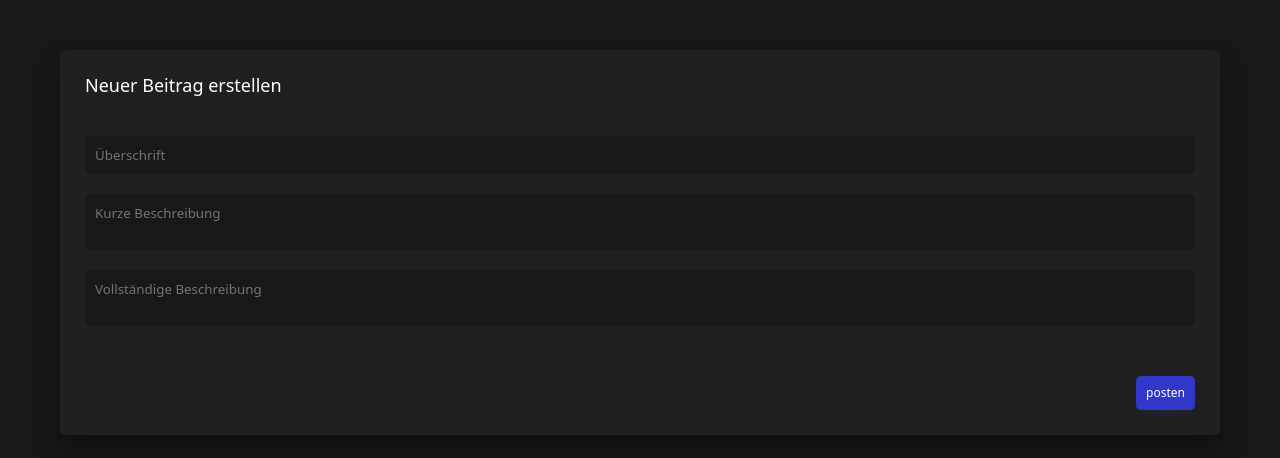
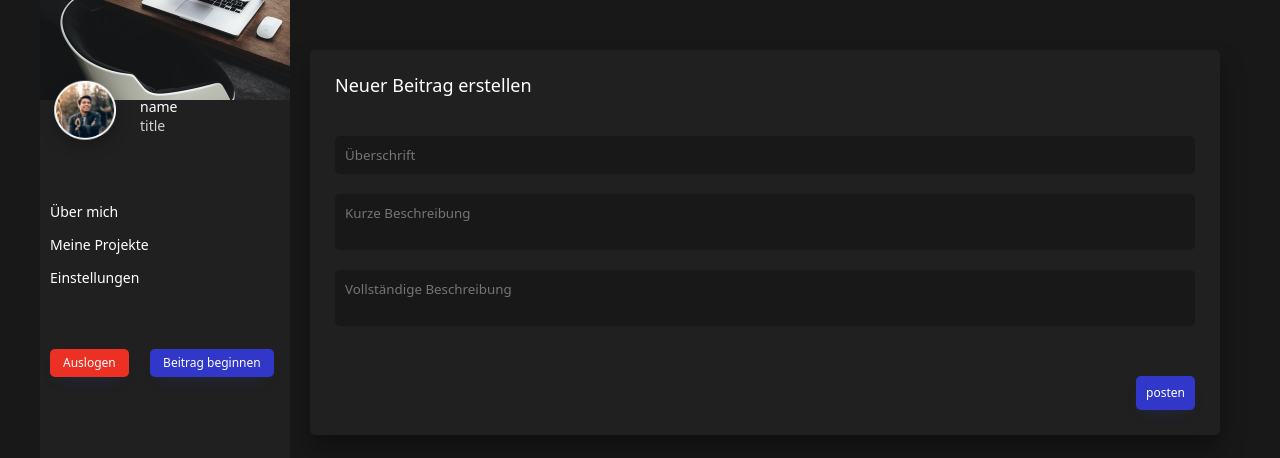
Before and after one commit to zamukaev/capstone-project, a Next.js app: page /create-post in a window 1280 px wide. Shown: the top 458 px of the page. Built offline with nearby package versions, Linux system fonts and the light colour scheme.

Commit message:
create sidebare and all components are responsive

```diff
--- a/components/Posts/Posts.styled.js
+++ b/components/Posts/Posts.styled.js
@@ -5,7 +5,14 @@ export const StyledUl = styled.ul`
   grid-template-rows: ${({ rows }) => rows || "1fr"};
   grid-template-columns: ${({ columns }) => columns || "1fr"};
   margin: ${(props) => props.margin || "0px"};
+  padding: ${(props) => props.padding || "0px"};
   gap: 15px;
+  @media${({ theme }) => theme.media?.tablet} {
+    grid-template-columns: 1fr;
+  }
+  @media${({ theme }) => theme.media?.desktop} {
+    grid-template-columns: 1fr 1fr;
+  }
 `;
 
 export const StyledListItem = styled.li`
--- a/components/Posts/index.jsx
+++ b/components/Posts/index.jsx
@@ -5,7 +5,7 @@ const Posts = ({ posts }) => {
   return (
     <StyledUl role="list">
       {posts?.map((post) => (
-        <StyledListItem role="listitem" key={post._id}>
+        <StyledListItem radius="5px" role="listitem" key={post._id}>
           <Post
             id={post._id}
             image={post.image}
--- a/components/Sidebare/index.jsx
+++ b/components/Sidebare/index.jsx
@@ -2,10 +2,34 @@ import Link from "next/link";
 import styled from "styled-components";
 import { StyledUl } from "../Posts/Posts.styled";
 import { Button } from "../ui/Button";
-import { StyledSection } from "../ui/Section/Section.styled";
 import { StyledListItem } from "../Posts/Posts.styled";
 import Image from "next/image";
+export const StyledSidebareContainer = styled.section`
+  height: 100vh;
+  position: absolute;
+  opacity: -500px;
+  visibility: hidden;
+  left: 0px;
+  padding: 10px;
+  grid-area: sidebare;
+  width: ${({ width }) => width};
+  display: grid;
+  grid-template-rows: ${({ rows }) => rows || "1fr"};
+  grid-template-columns: ${({ colums }) => colums || "1fr"};
+  background: ${({ theme, bg }) => bg || theme?.bg_colors?.secondary};
+  box-shadow: ${({ shadow }) => shadow || "0px 15px 25px rgba(0, 0, 0, 0.35)"};
+  border-radius: 5px;
+  padding: ${(props) => props.padding || "0px"};
+  margin: ${(props) => props.margin || "0px"};
+  gap: 15px;
 
+  @media${({ theme }) => theme.media.tablet} {
+    height: 100vh;
+    opacity: 1;
+    visibility: visible;
+    left: 0;
+  } ;
+`;
 export const StyledTop = styled.section`
   position: relative;
   display: grid;
@@ -13,8 +37,8 @@ export const StyledTop = styled.section`
   grid-template-columns: auto 1fr;
   height: 165px;
   margin: ${({ margin }) => margin};
+  background-size: 100% 100px;
   background: url("./images/bg.png") no-repeat;
-  background-size: 100% 100px;
   border-bottom: 1px solid ${({ theme }) => theme.bg_colors.secondary};
 `;
 export const StyledTopContent = styled.div`
@@ -36,18 +60,29 @@ export const StyledSpan = styled.span`
   color: ${({ color, theme }) => color || theme.colors.white};
 `;
 export const StyledButtonsContainer = styled.section`
+  padding: 10px;
   display: grid;
   grid-template-rows: 1fr;
   grid-template-columns: auto 1fr;
   margin-top: 20px;
 `;
 
+export const StyledSidebareUl = styled.ul`
+  display: grid;
+  grid-template-rows: ${({ rows }) => rows || "1fr"};
+  grid-template-columns: ${({ columns }) => columns || "1fr"};
+  margin: ${(props) => props.margin || "0px"};
+  padding: ${(props) => props.padding || "0px"};
+  gap: 15px;
+`;
+
 export const Sidebare = () => {
   return (
-    <StyledSection
+    <StyledSidebareContainer
       width="100%"
-      bg={({ theme }) => theme.bg_colors.primary}
+      bg={({ theme }) => theme.bg_colors.secondary}
       shadow="none"
+      rows=" auto  auto  auto 1fr"
     >
       <StyledTop margin="0px 0px 25px 0px">
         <StyledTopContent>
@@ -61,7 +96,11 @@ export const Sidebare = () => {
         </StyledTopContent>
       </StyledTop>
 
-      <StyledUl margin="0px 0px 15px 0px" columns="100px">
+      <StyledSidebareUl
+        margin="0px 0px 15px 0px"
+        padding="0px 10px 0px 10px"
+        columns="100px"
+      >
         <StyledListItem
           shadow="none"
           bg="none"
@@ -86,7 +125,7 @@ export const Sidebare = () => {
         >
           Einstellungen
         </StyledListItem>
-      </StyledUl>
+      </StyledSidebareUl>
       <StyledButtonsContainer>
         <Button
           type="button"
@@ -107,6 +146,6 @@ export const Sidebare = () => {
           Beitrag beginnen
         </Button>
       </StyledButtonsContainer>
-    </StyledSection>
+    </StyledSidebareContainer>
   );
 };
--- a/pages/_app.jsx
+++ b/pages/_app.jsx
@@ -3,8 +3,10 @@ import { ThemeProvider } from "styled-components";
 import Head from "next/head";
 import { Theme } from "../theme/theme";
 import styled from "styled-components";
+import { Sidebare } from "../components/Sidebare";
 
 const StyledWrapper = styled.section`
+  position: relative;
   max-width: 1200px;
   margin: 0px auto;
   min-height: 100vh;
@@ -15,16 +17,28 @@ const StyledWrapper = styled.section`
     "main main"
     "footer footer";
   grid-template-rows: 50px 1fr 50px;
-  grid-template-columns: 1fr 1fr;
+  grid-template-columns: 1fr;
+  @media${({ theme }) => theme.media.tablet} {
+    grid-template-areas:
+      "sidebare head"
+      "sidebare main"
+      "sidebare footer";
+    grid-template-columns: 250px 1fr;
+    grid-template-rows: 50px 1fr 50px;
+  }
 `;
 
 const StyledMain = styled.main`
   grid-area: main;
   display: grid;
   gap: 30px;
-  grid-template-rows: auto auto 1fr;
+  grid-template-rows: auto 1fr 1fr;
   grid-template-columns: 1fr;
   padding: 0px 20px;
+`;
+
+const StyledHeader = styled.header`
+  grid-area: head;
 `;
 
 export default function App({ Component, pageProps }) {
@@ -35,8 +49,9 @@ export default function App({ Component, pageProps }) {
         <title>Capstone Project</title>
       </Head>
       <StyledWrapper>
+        <StyledHeader></StyledHeader>
+        <Sidebare></Sidebare>
         <StyledMain>
-          <></>
           <Component {...pageProps} />
         </StyledMain>
       </StyledWrapper>
--- a/pages/index.jsx
+++ b/pages/index.jsx
@@ -3,7 +3,7 @@ import Posts from "../components/Posts";
 import { Sidebare } from "../components/Sidebare";
 
 export default function Home({ posts }) {
-  return <>{false ? <Posts posts={posts} /> : <Sidebare />}</>;
+  return <>{true ? <Posts posts={posts} /> : <Sidebare />}</>;
 }
 
 // ssr
--- a/pages/posts/[id].jsx
+++ b/pages/posts/[id].jsx
@@ -16,7 +16,7 @@ const Detais = ({ post }) => {
       >
         Zurück
       </Button>
-      <StyledSection rows="auto auto 1fr">
+      <StyledSection rows="auto auto 1fr" colums="minmax(1fr, 500px)">
         {post && (
           <Post
             image={post.image}
@@ -34,7 +34,6 @@ const Detais = ({ post }) => {
 export default Detais;
 
 export const getServerSideProps = async ({ params }) => {
-
   if (!params) {
     return {
       notFound: true,
--- a/theme/theme.js
+++ b/theme/theme.js
@@ -11,7 +11,7 @@ export const Theme = {
     btn_secondary_color: "#ED3024",
   },
   media: {
-    tablet: "(min-width:481px)",
+    tablet: "(min-width:694px)",
     desktop: "(min-width:1024px)",
   },
 };
```
